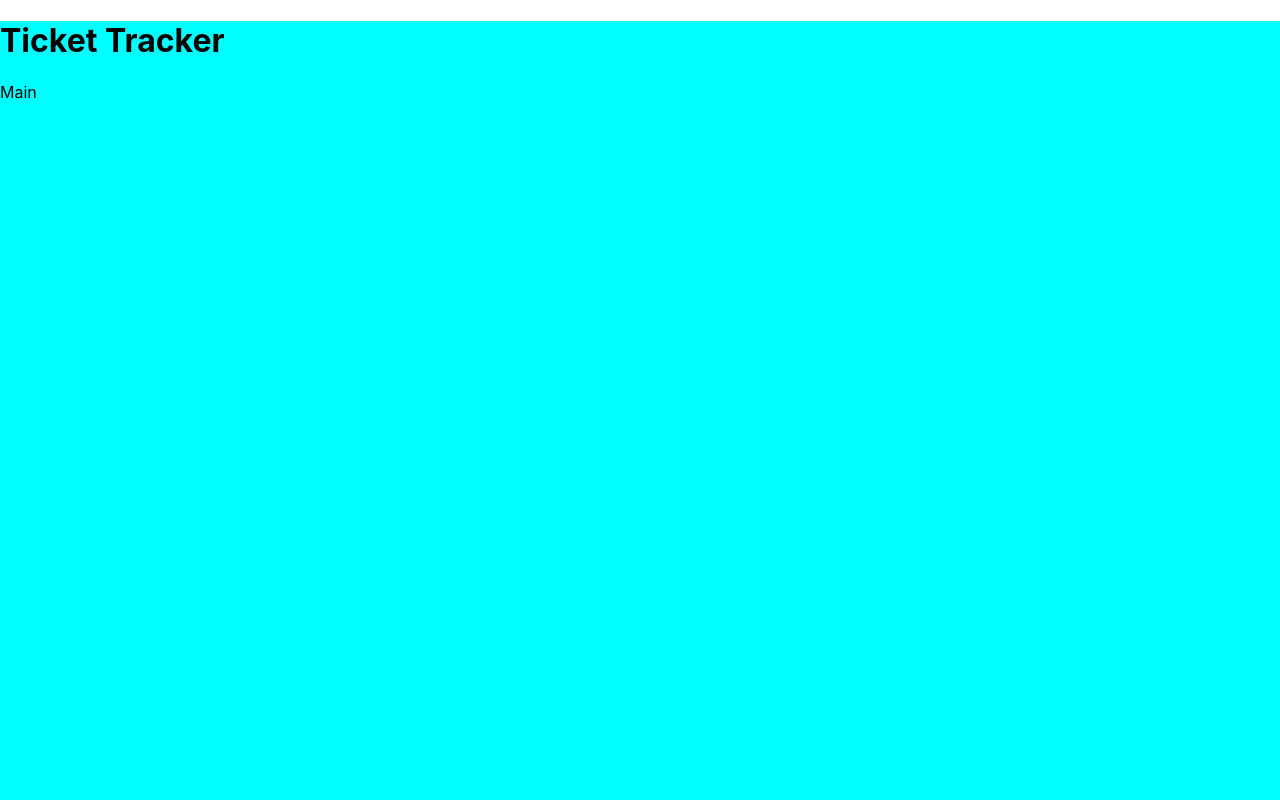
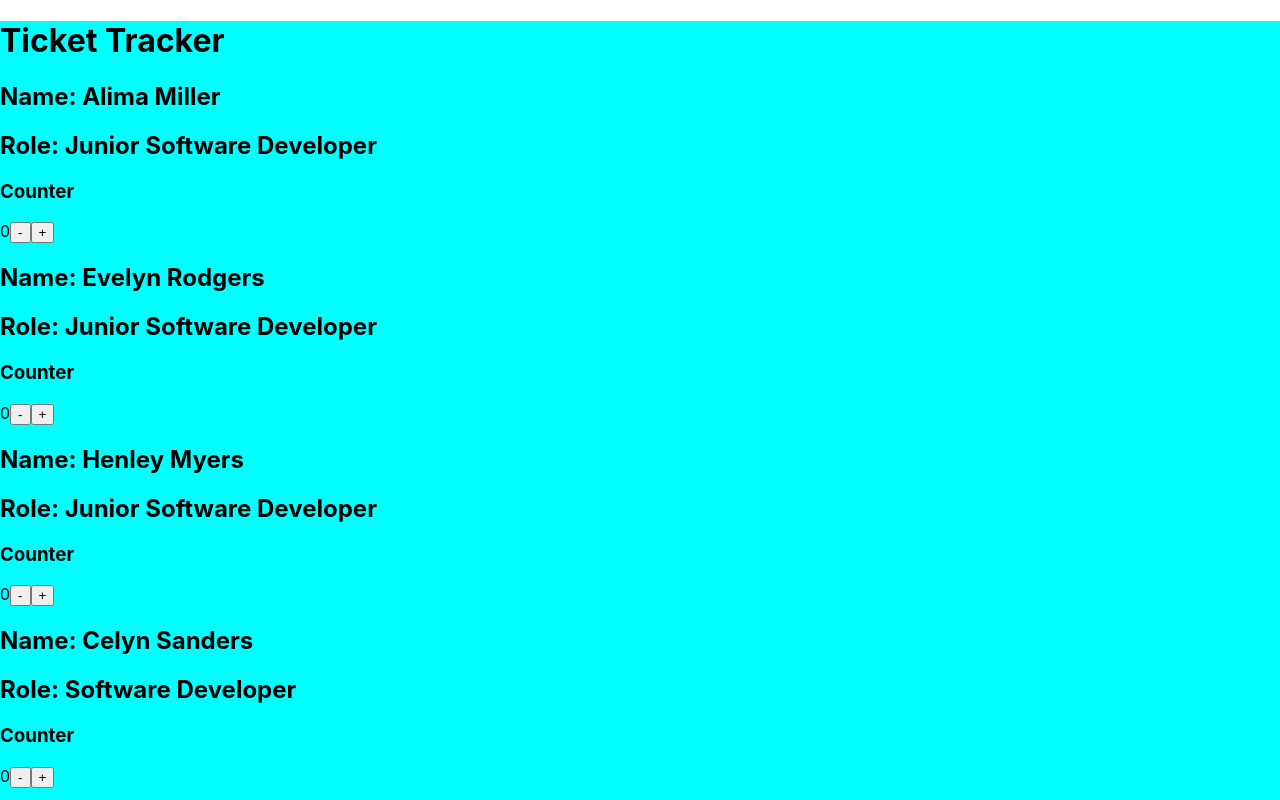
Before and after one commit to lucygilhooly/ticket-tracker, a React (Create React App) app: page / in a window 1280 px wide. Shown: the top 800 px of the page. Built offline with nearby package versions, Linux system fonts and the light colour scheme.

Commit message:
functioning counter tickets

```diff
--- a/src/App.jsx
+++ b/src/App.jsx
@@ -1,13 +1,13 @@
 import Heading from './components/Heading/Heading';
 import Main from './components/Main/Main';
 import './App.scss';
+import team from './assets/data/team';
 
 function App() {
   return (
     <div className="app">
-      <Heading />
-      <Main />
-
+      <Heading/>
+      <Main  teamArr = {team}/>
     </div>
   );
 }
--- /dev/null
+++ b/src/assets/data/counterValue.js
@@ -0,0 +1,3 @@
+const counterValue =[0, 1, 2, 3, 4, 5, 6, 7, 8, 9, 10]
+
+export default counterValue
--- /dev/null
+++ b/src/assets/data/team.js
@@ -0,0 +1,53 @@
+const team = [
+    {
+      id: 1,
+      name: "Alima Miller",
+      role: "Junior Software Developer"
+    },
+    {
+      id: 2,
+      name: "Evelyn Rodgers",
+      role: "Junior Software Developer"
+    },
+    {
+      id: 3,
+      name: "Henley Myers",
+      role: "Junior Software Developer"
+    },
+    {
+      id: 4,
+      name: "Celyn Sanders",
+      role: "Software Developer"
+    },
+    {
+      id: 5,
+      name: "Effie Mohamed",
+      role: "Software Developer"
+    },
+    {
+      id: 6,
+      name: "Karam Lees",
+      role: "Senior Software Developer"
+    },
+    {
+      id: 7,
+      name: "Eleanor Dowling",
+      role: "Project Manager"
+    },
+    {
+      id: 8,
+      name: "Haris Grey",
+      role: "Tester"
+    },
+    {
+      id: 9,
+      name: "Sohaib Farley",
+      role: "Tester"
+    },
+    {
+      id: 10,
+      name: "Phillip Mitchell",
+      role: "Hard Man"
+    },
+  ]
+  export default team;
--- a/src/components/Main/Card/Card.jsx
+++ b/src/components/Main/Card/Card.jsx
@@ -1,15 +1,18 @@
 import React from 'react'
 import "./Card.scss"
-import Counter from './Counter/Counter'
+import Counter from './Counter/Counter';
+import counterValue from '../../../assets/data/counterValue';
 
-const Card = () => {
+const Card = (props) => {
+  const {name, role} = props;
   return (
-    <div className='card'>
-      <h2 className='card__name'>Name:</h2>
-      <h2 className='card__role'>Role:</h2>
-      <Counter />
+    <>
+    <div className='employeeCard'>
+      <h2>Name: {name} </h2>
+      <h2>Role: {role}</h2>
+      <Counter value = {counterValue}/>
     </div>
+    </>
   )
 }
-
 export default Card
--- a/src/components/Main/Card/Counter/Counter.jsx
+++ b/src/components/Main/Card/Counter/Counter.jsx
@@ -1,15 +1,37 @@
 import React from 'react'
 import "./Counter.scss"
+import { useState } from 'react';
 
-const Counter = () => {
+const Counter = (props) => {
+  const {value} = props
+  const [counter, setCounter] = useState(0)
+
+  const handleIncrement = () => {
+    if (counter === value.legnth - 1) {
+      setCounter(0);
+    }else {
+      setCounter(counter + 1);
+    }
+  };
+
+  const handleDecrement = () => {
+    if (counter === 0) {
+      setCounter(value.legnth - 1)
+    }else {
+      setCounter(counter - 1)
+    }
+  };
+
+
   return (
     <div className='counter'>
+
         <h3 className='counter__title'>Counter</h3>
-        <output className='counter__output'>0</output>
-        <button className='counter__minus'>-</button>
-        <button className='counter__add'>+</button>
+        <output className='counter__output'>{value[counter]}</output>
+        <button className='counter__minus' onClick={handleDecrement}>-</button>
+        <button className='counter__add'onClick={handleIncrement}>+</button>
     </div>
   )
-}
+};
 
 export default Counter
--- a/src/components/Main/Main.jsx
+++ b/src/components/Main/Main.jsx
@@ -2,9 +2,20 @@ import React from 'react'
 import Card from './Card/Card'
 import "./Main.scss"
 
-const Main = () => {
+const Main = (props) => {
+  const {teamArr} = props;
+
+  const employeesJSX = teamArr.map((employee, index) => {
+    return (
+      <div key={index}>
+        <Card name={employee.name} role={employee.role}/>
+      </div>
+    )
+  })
   return (
-    <div>Main</div>
+    <section className= 'employeeGrid'>
+    {employeesJSX}
+    </section>
   )
 }
 
```
Also changed, not shown: src/assets/data/dist/counterValue.dev.js (added).
